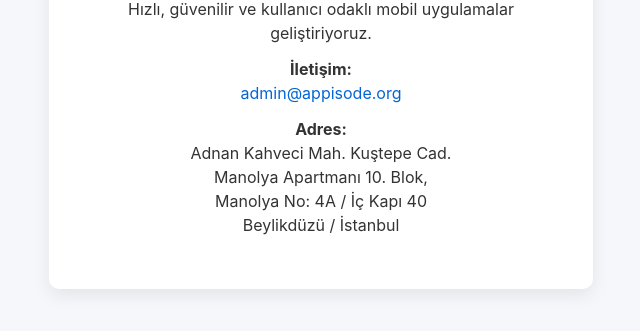
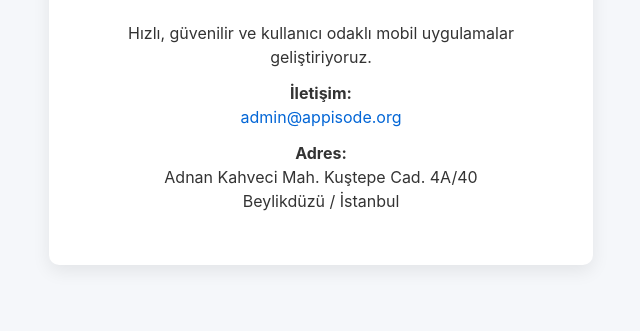
Before and after one commit to AppisodeOrganisation/appisode.github.io, a plain HTML site: page index.html in a window 1280 px wide. Shown: the part 349-680 px from the top of the page, without its empty margins (319-959 px from the left). Drawn offline with Linux system fonts and the light colour scheme.

Commit message:
Update index.html

```diff
--- a/index.html
+++ b/index.html
@@ -59,9 +59,7 @@
 
     <p>
       <strong>Adres:</strong><br>
-      Adnan Kahveci Mah. Kuştepe Cad.<br>
-      Manolya Apartmanı&nbsp;10.&nbsp;Blok,<br>
-      Manolya&nbsp;No: 4A / İç Kapı&nbsp;40<br>
+      Adnan Kahveci Mah. Kuştepe Cad. 4A/40 <br>
       Beylikdüzü / İstanbul
     </p>
 
```
